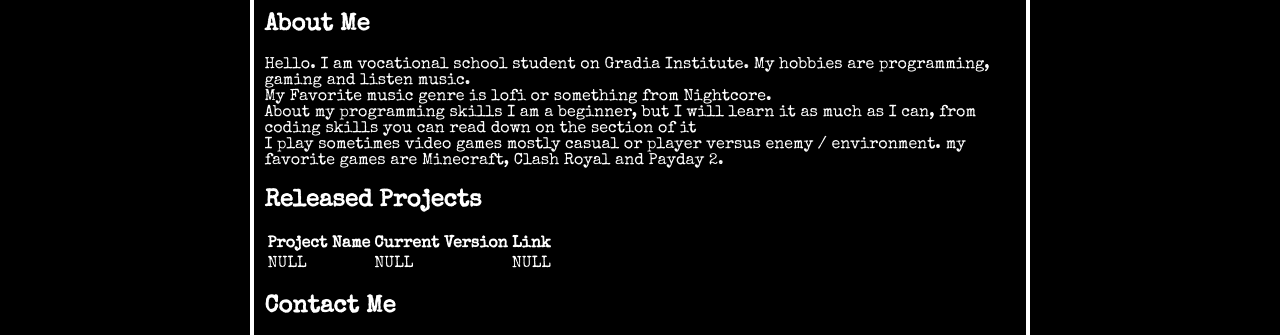
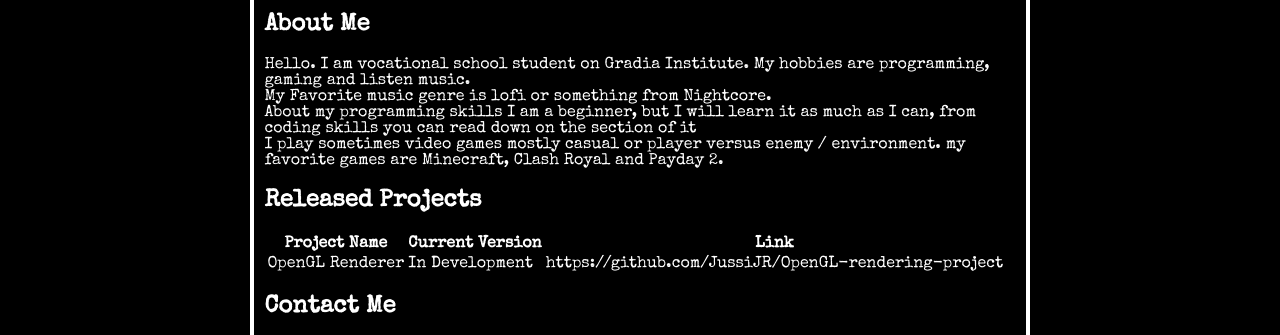
Before and after one commit to JussiJR/JussiJR, a plain HTML site: page index.html in a window 1280 px wide. Shown: the part 71-406 px from the top of the page. Drawn offline with nearby package versions, Linux system fonts and the light colour scheme.

Commit message:
Update index.html

```diff
--- a/index.html
+++ b/index.html
@@ -48,9 +48,9 @@
               <th>Link</th>
             </tr>
             <tr>
-              <td>NULL</td>
-              <td>NULL</td>
-              <td><a href="">NULL</a></td>
+              <td>OpenGL Renderer</td>
+              <td>In Development</td>
+              <td><a href="">https://github.com/JussiJR/OpenGL-rendering-project</a></td>
             </tr>
           </table>
         </section>
```
